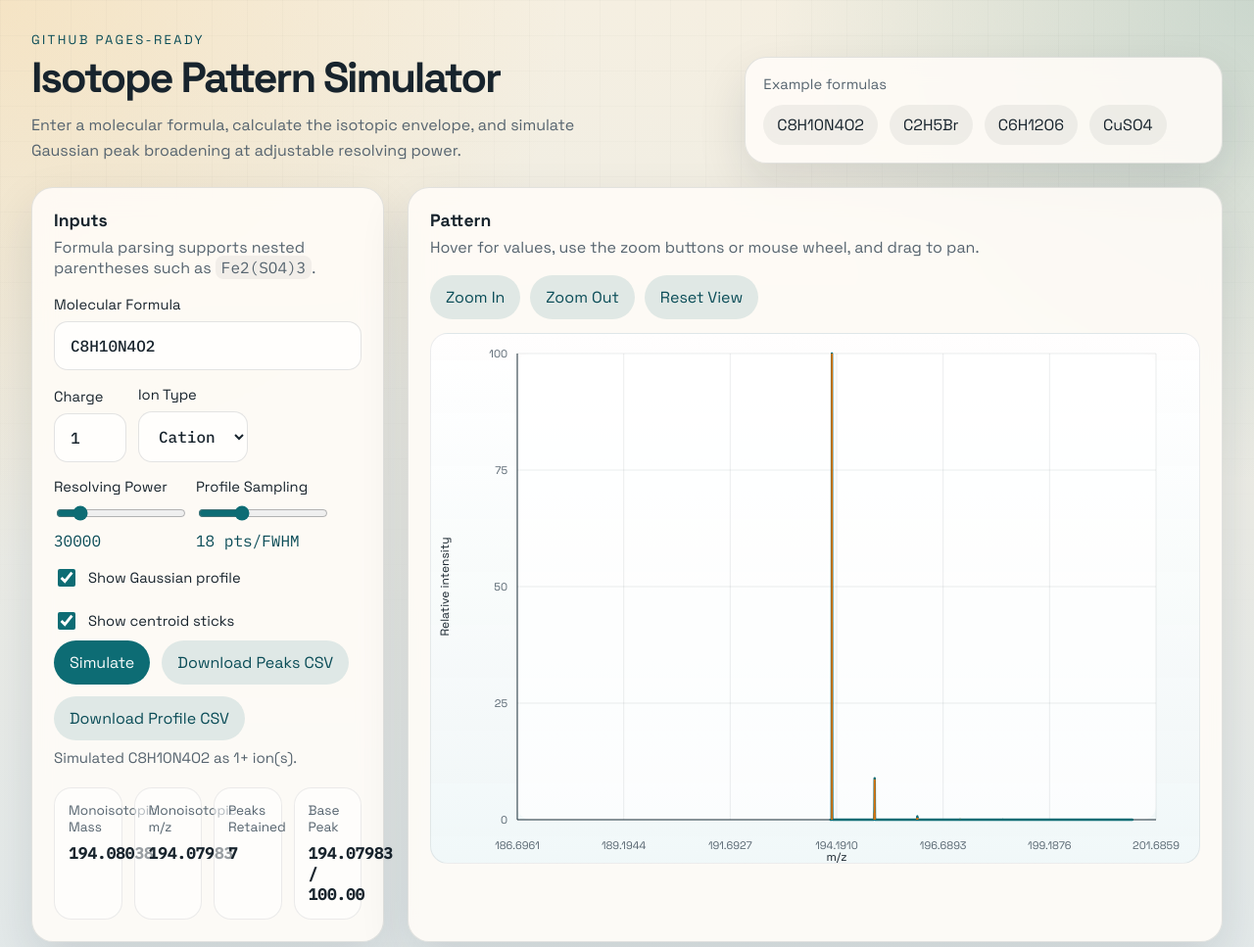
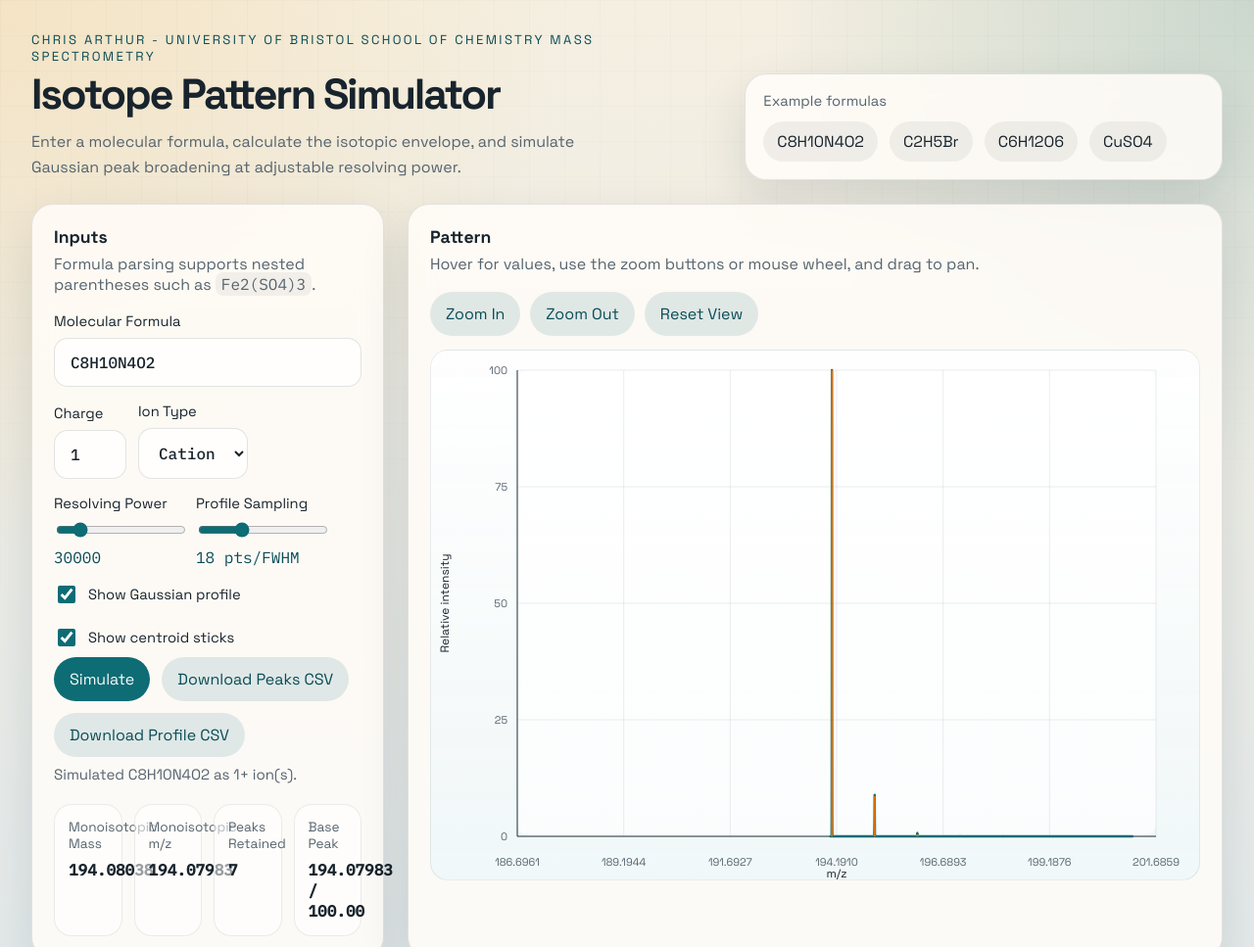
Before and after one commit to arthuc01/IsotopePatternSimulator, a plain HTML site: page index.html in a window 1280 px wide. Shown: the top 967 px of the page at 98% size. Drawn offline with Linux system fonts and the light colour scheme.

Commit message:
Update header attribution text

```diff
--- a/index.html
+++ b/index.html
@@ -14,7 +14,7 @@
   <div class="page-shell">
     <header class="hero">
       <div>
-        <p class="eyebrow">GitHub Pages-ready</p>
+        <p class="eyebrow">Chris Arthur - University of Bristol School of Chemistry Mass Spectrometry</p>
         <h1>Isotope Pattern Simulator</h1>
         <p class="hero-copy">
           Enter a molecular formula, calculate the isotopic envelope, and simulate Gaussian peak broadening at adjustable resolving power.
```
